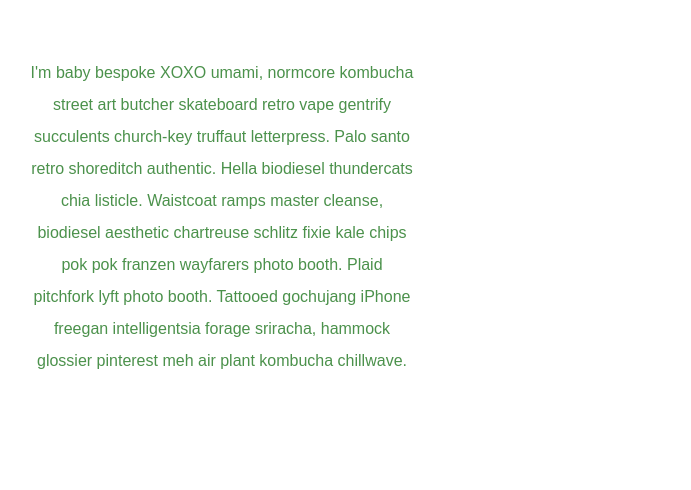
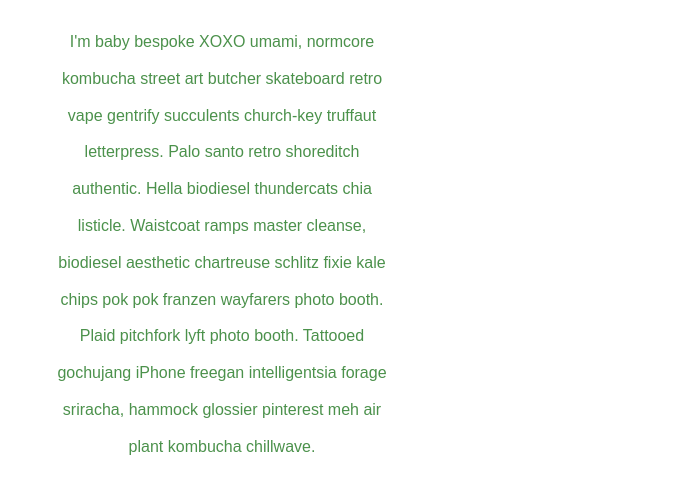
Before and after one commit to riazk88/Wanderlust, a plain HTML site: page about.html in a window 1280 px wide. Shown: the part 190-680 px from the top of the page, without its empty margins (418-1109 px from the left). Drawn offline with Linux system fonts and the light colour scheme.

```diff
--- a/assets/css/about.css
+++ b/assets/css/about.css
@@ -64,7 +64,8 @@
 
 .container p {
     color: darkgreen;
-    margin-top: 60px;
+    margin-top: 15px;
     text-align: center;
-    line-height: 2em;
+    line-height: 2.3em;
+    padding: 12px 18px;
 }
--- a/assets/css/contact.css
+++ b/assets/css/contact.css
@@ -66,6 +66,7 @@
     margin: 8px 0;
     padding: 12px 18px;
     color: darkgreen;
+    /* margin-top: 10px; */
 }
 
 .txtb label {
```
Also changed, not shown: assets/css/pictures.css (added).
